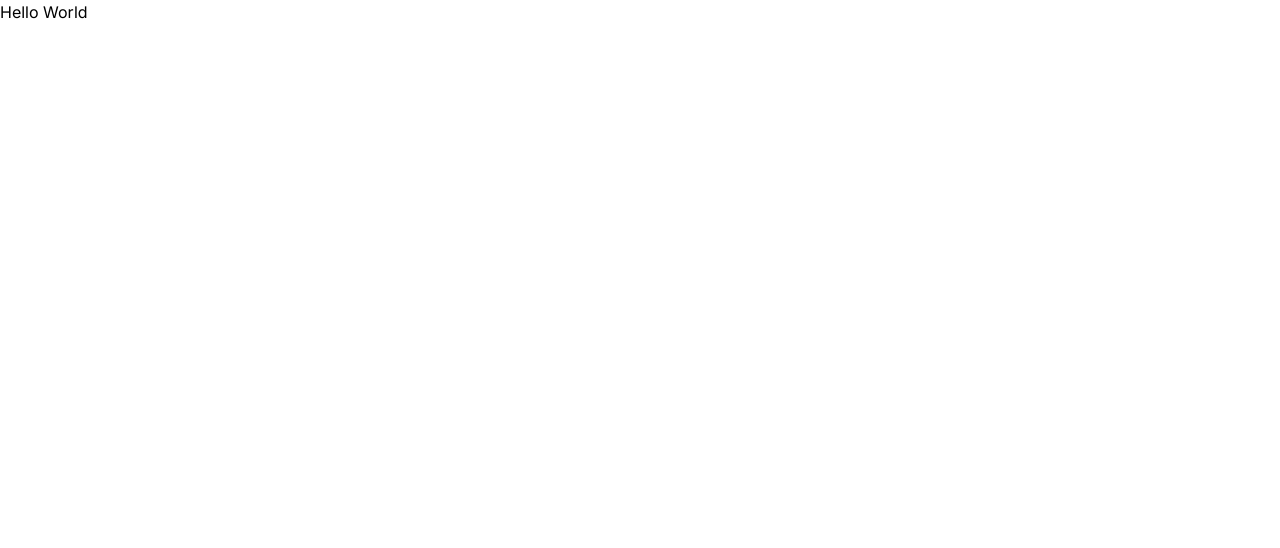
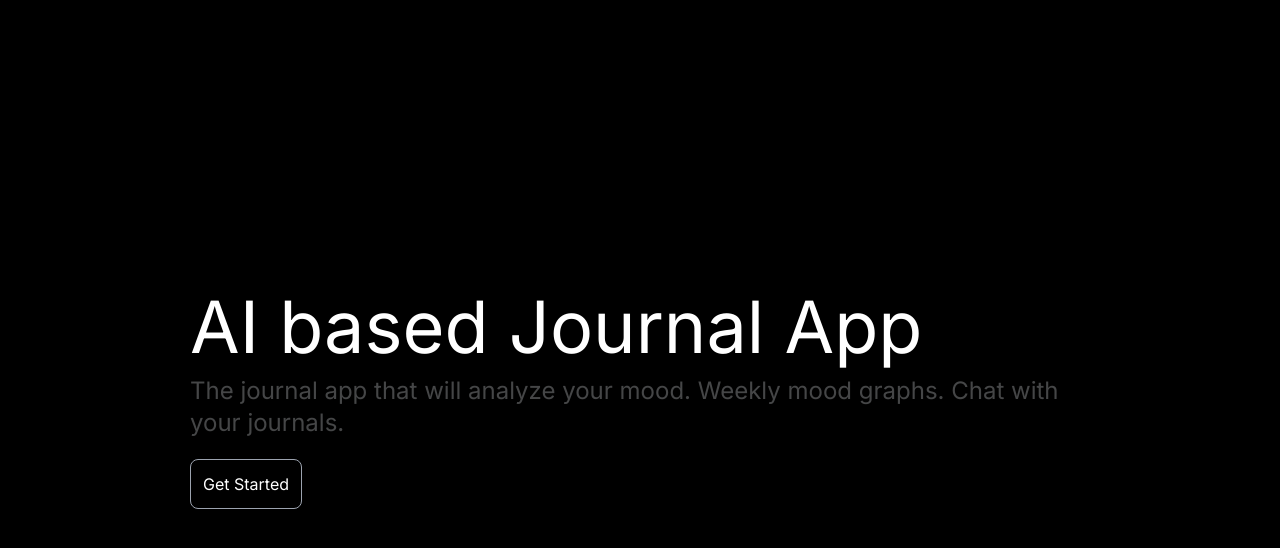
Before and after one commit to vakharwalad23/moody, a Next.js app: page / in a window 1280 px wide. Shown: the top 548 px of the page. Built offline with nearby package versions, Linux system fonts and the light colour scheme.

Commit message:
feat: added home page

```diff
--- a/app/page.tsx
+++ b/app/page.tsx
@@ -1,9 +1,22 @@
-import Image from "next/image";
+import Link from "next/link";
 
 export default function Home() {
   return (
-    <div>
-      <h1>Hello World</h1>
+    <div className="px-5 w-screen h-screen bg-black flex justify-center items-center text-white space-y-5">
+      <div className="w-full max-w-[900px] mx-auto">
+        <h1 className="text-7xl mb-3">AI based Journal App</h1>
+        <p className="text-2xl text-gray-200/30 mb-5">
+          The journal app that will analyze your mood. Weekly mood graphs. Chat
+          with your journals.
+        </p>
+        <div className="flex">
+          <Link href="/journal">
+            <button className="py-3 px-3 border border-gray-400 rounded-lg shadow-md transition-all duration-300 hover:shadow-lg hover:translate-y-[-3px] hover:bg-gray-500/30">
+              Get Started
+            </button>
+          </Link>
+        </div>
+      </div>
     </div>
   );
 }
```
